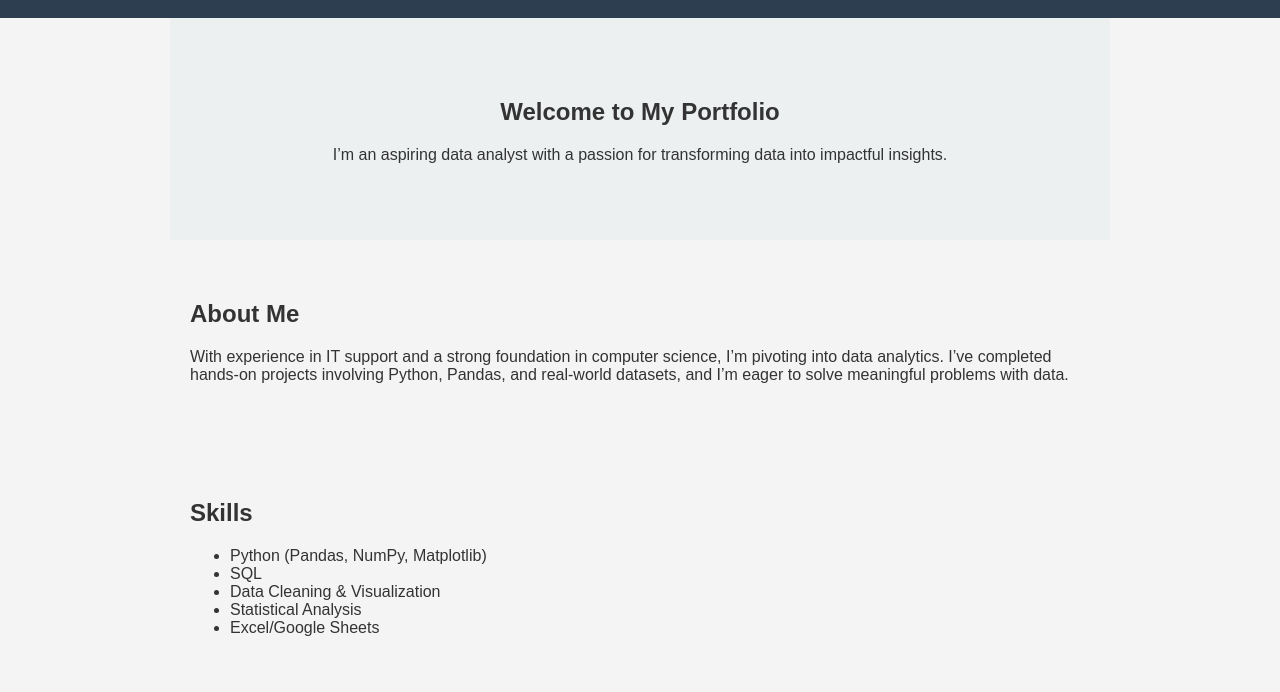
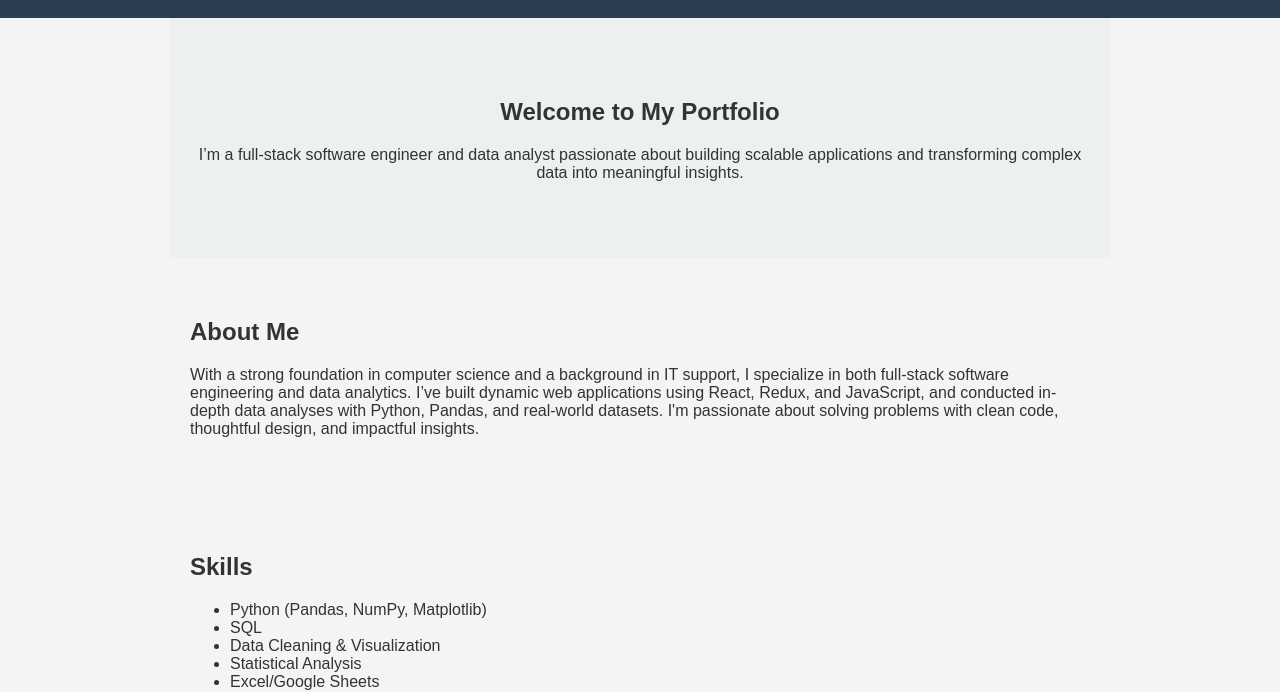
Before and after one commit to DevelopingAEUribe/portfolio-website, a plain HTML site: page index.html in a window 1280 px wide. Shown: the part 120-812 px from the top of the page. Drawn offline with Linux system fonts and the light colour scheme.

Commit message:
Update index.html

```diff
--- a/index.html
+++ b/index.html
@@ -85,12 +85,12 @@
 
     <section class="hero">
         <h2>Welcome to My Portfolio</h2>
-        <p>I’m an aspiring data analyst with a passion for transforming data into impactful insights.</p>
+        <p>I’m a full-stack software engineer and data analyst passionate about building scalable applications and transforming complex data into meaningful insights.</p>
     </section>
 
     <section id="about">
         <h2>About Me</h2>
-        <p>With experience in IT support and a strong foundation in computer science, I’m pivoting into data analytics. I’ve completed hands-on projects involving Python, Pandas, and real-world datasets, and I’m eager to solve meaningful problems with data.</p>
+        <p>With a strong foundation in computer science and a background in IT support, I specialize in both full-stack software engineering and data analytics. I’ve built dynamic web applications using React, Redux, and JavaScript, and conducted in-depth data analyses with Python, Pandas, and real-world datasets. I'm passionate about solving problems with clean code, thoughtful design, and impactful insights.</p>
     </section>
 
     <section id="skills">
```
